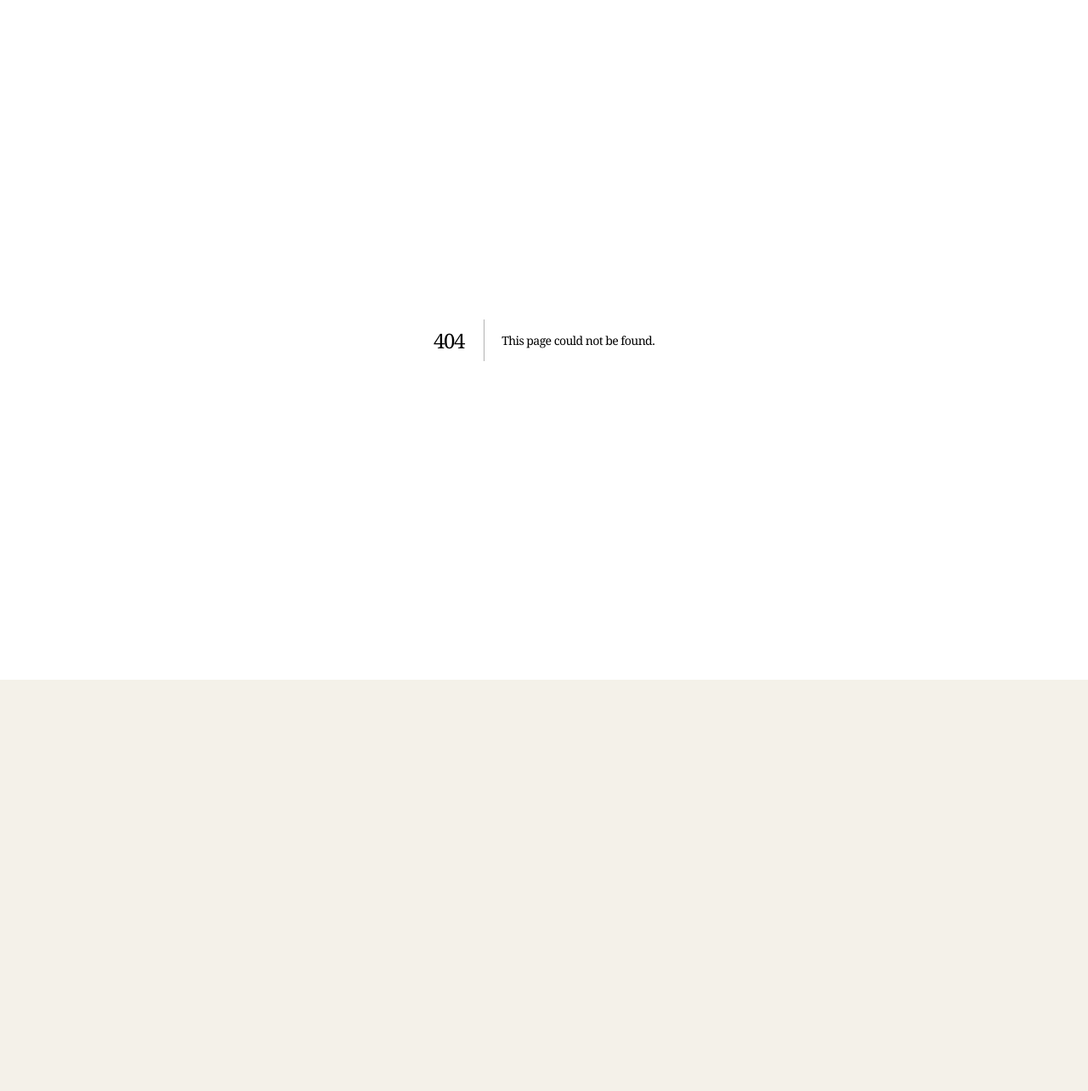
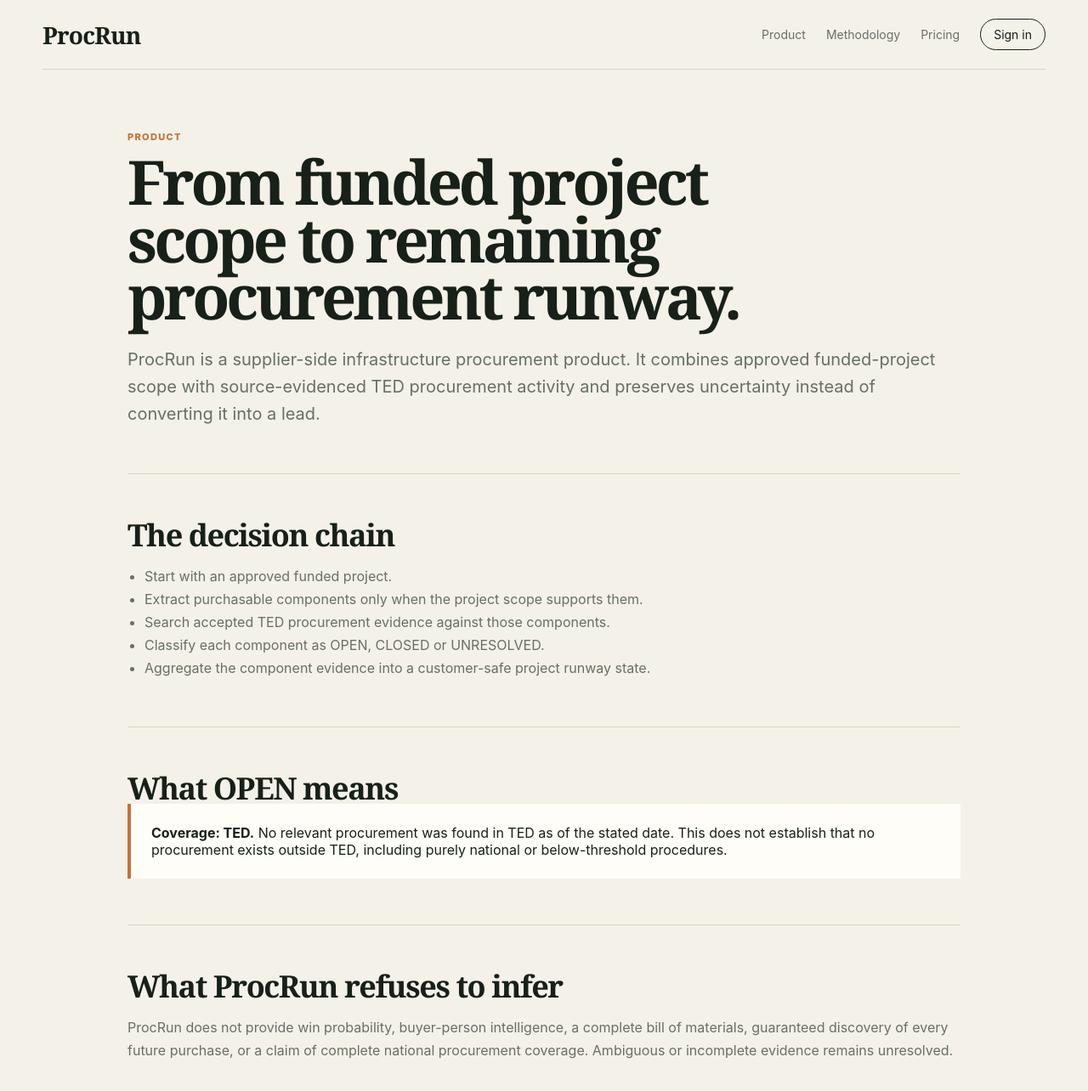
Before and after one commit to martibal/procrun, a Next.js app in the folder web/: page /product in a window 1280 px wide. Before the commit this address had no page. Shown: the top 1284 px of the page at 85% size. Before the commit the page ends 800 px from the top, so only its background shows below. Built offline with nearby package versions, Linux system fonts and the light colour scheme.

Commit message:
Add canonical product page

```diff
--- /dev/null
+++ b/web/app/product/page.tsx
@@ -0,0 +1,44 @@
+import Link from "next/link";
+
+export default function ProductPage() {
+  return (
+    <div className="public-shell">
+      <header className="public-nav">
+        <Link href="/" className="brand">ProcRun</Link>
+        <nav className="nav"><Link href="/product">Product</Link><Link href="/methodology">Methodology</Link><Link href="/pricing">Pricing</Link><Link href="/login" className="nav-cta">Sign in</Link></nav>
+      </header>
+      <main className="page-shell">
+        <div className="eyebrow">Product</div>
+        <h1 className="page-title">From funded project scope to remaining procurement runway.</h1>
+        <p className="page-intro">ProcRun is a supplier-side infrastructure procurement product. It combines approved funded-project scope with source-evidenced TED procurement activity and preserves uncertainty instead of converting it into a lead.</p>
+
+        <section className="content-section">
+          <h2>The decision chain</h2>
+          <ul>
+            <li>Start with an approved funded project.</li>
+            <li>Extract purchasable components only when the project scope supports them.</li>
+            <li>Search accepted TED procurement evidence against those components.</li>
+            <li>Classify each component as OPEN, CLOSED or UNRESOLVED.</li>
+            <li>Aggregate the component evidence into a customer-safe project runway state.</li>
+          </ul>
+        </section>
+
+        <section className="content-section">
+          <h2>What OPEN means</h2>
+          <div className="definition"><strong>Coverage: TED.</strong> No relevant procurement was found in TED as of the stated date. This does not establish that no procurement exists outside TED, including purely national or below-threshold procedures.</div>
+        </section>
+
+        <section className="content-section">
+          <h2>What ProcRun refuses to infer</h2>
+          <p>ProcRun does not provide win probability, buyer-person intelligence, a complete bill of materials, guaranteed discovery of every future purchase, or a claim of complete national procurement coverage. Ambiguous or incomplete evidence remains unresolved.</p>
+        </section>
+
+        <section className="content-section">
+          <h2>Customer data boundary</h2>
+          <p>The browser-facing intelligence contract is the versioned <code>customer-runway-v1</code> read model. Raw source payloads, beneficiary identity fields, buyer/contact identity, model prompts and unvalidated candidate text are outside the customer surface.</p>
+          <div className="actions"><Link className="button" href="/methodology">Read methodology</Link><Link className="button secondary" href="/pricing">View pricing</Link></div>
+        </section>
+      </main>
+    </div>
+  );
+}
```
